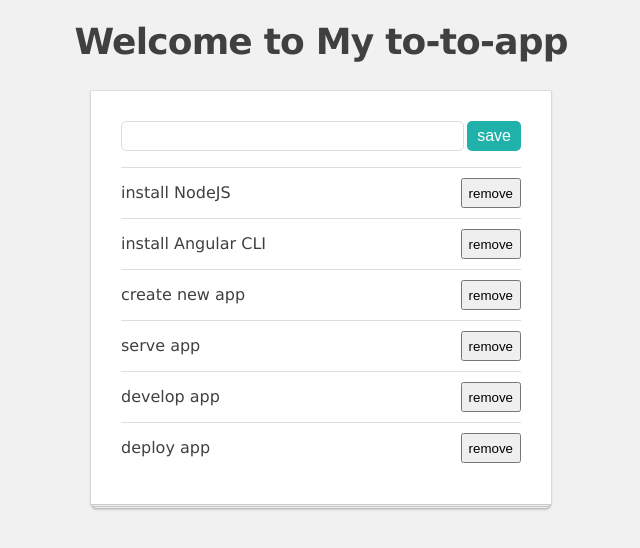
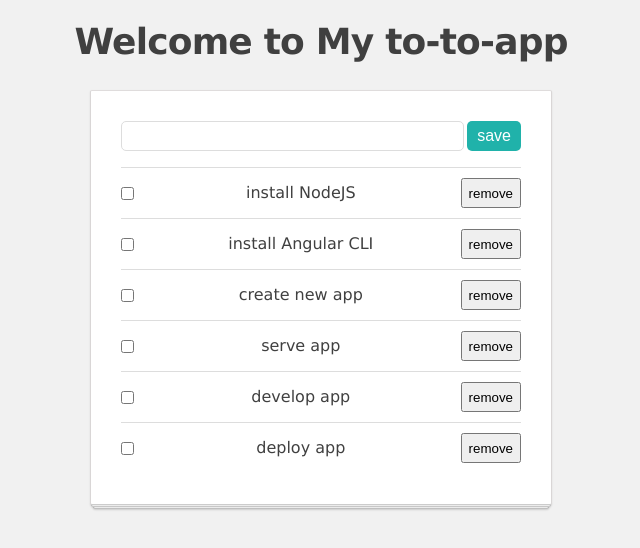
Before and after one commit to magdalena-u/ngGirl, an Angular app: page / in a window 1280 px wide. Shown: the top 548 px of the page, without its empty margins (319-959 px from the left). Built offline with nearby package versions, Linux system fonts and the light colour scheme.

Commit message:
add checkbox

```diff
--- a/src/app/list-manager/list-manager.component.ts
+++ b/src/app/list-manager/list-manager.component.ts
@@ -13,6 +13,7 @@
           <app-todo-item
             [item]="todoItem"
             (remove)="removeItem($event)"
+            (update)="updateItem($event.item, $event.changes)"
           ></app-todo-item>
         </li>
       </ul>
@@ -35,4 +36,8 @@
   removeItem(item) {
     this.todoListService.deleteItem(item);
   }
+
+  updateItem(item, changes) {
+    this.todoListService.updateItem(item, changes);
+  }
 }
--- a/src/app/todo-item/todo-item.component.css
+++ b/src/app/todo-item/todo-item.component.css
@@ -16,3 +16,7 @@
   flex-grow: 1;
   padding-left: 11px;
 }
+
+.todo-complete {
+  text-decoration: line-through;
+}
--- a/src/app/todo-item/todo-item.component.ts
+++ b/src/app/todo-item/todo-item.component.ts
@@ -5,7 +5,10 @@
   selector: 'app-todo-item',
   template: `
     <div class="todo-item">
-      {{ item.title }}
+      <input type="checkbox" class="todo-checkbox" (click)="completeItem()" />
+      <span [ngClass]="{ 'todo-complete': item.completed }">{{
+        item.title
+      }}</span>
       <button (click)="removeItem()">remove</button>
     </div>
   `,
@@ -14,6 +17,7 @@
 export class TodoItemComponent implements OnInit {
   @Input() item: TodoItem;
   @Output() remove: EventEmitter<TodoItem> = new EventEmitter();
+  @Output() update: EventEmitter<any> = new EventEmitter();
 
   constructor() {}
 
@@ -22,4 +26,11 @@
   removeItem() {
     this.remove.emit(this.item);
   }
+
+  completeItem() {
+    this.update.emit({
+      item: this.item,
+      changes: { completed: !this.item.completed }
+    });
+  }
 }
```
